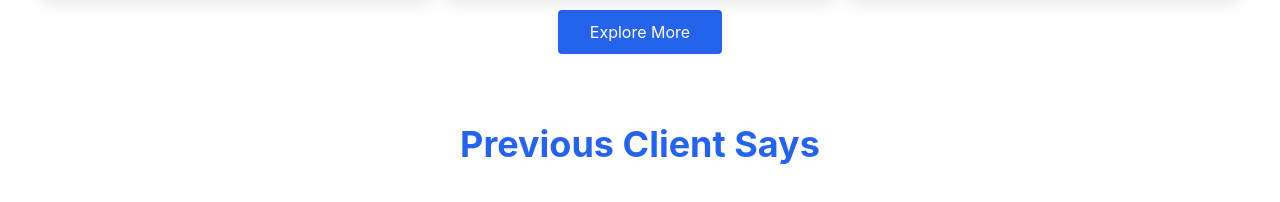
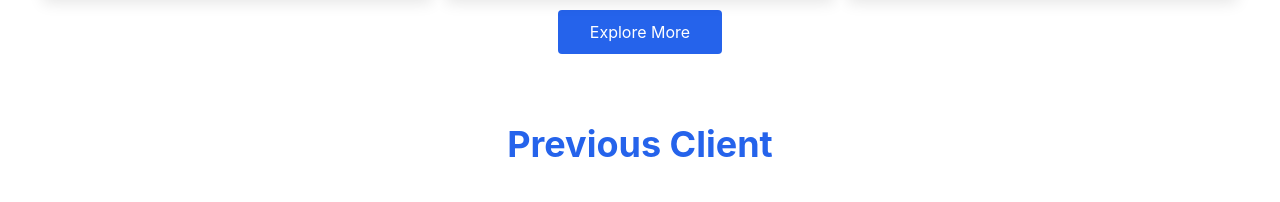
Before and after one commit to anamerasul/gymer-alex-v1, a React (Create React App) app: page / in a window 1280 px wide. Shown: the part 1520-1722 px from the top of the page. Built offline with nearby package versions, Linux system fonts and the light colour scheme; no server answers.

Commit message:
add 3rd question on blog pages

```diff
--- a/src/Components/Testimonial/Testimonial.js
+++ b/src/Components/Testimonial/Testimonial.js
@@ -8,7 +8,7 @@ const Testimonial = () => {
     return (
         <div className="container mx-auto px-8 my-20">
 
-            <h3 className="text-center text-4xl text-blue-600 font-bold my-10">Previous Client Says</h3>
+            <h3 className="text-center text-4xl text-blue-600 font-bold my-10">Previous Client</h3>
 
 
             <div className="grid grid-cols-1 sm:grid-cols-3 gap-4">
```
Also changed, not shown: public/Question.json (+8 -0 lines).
